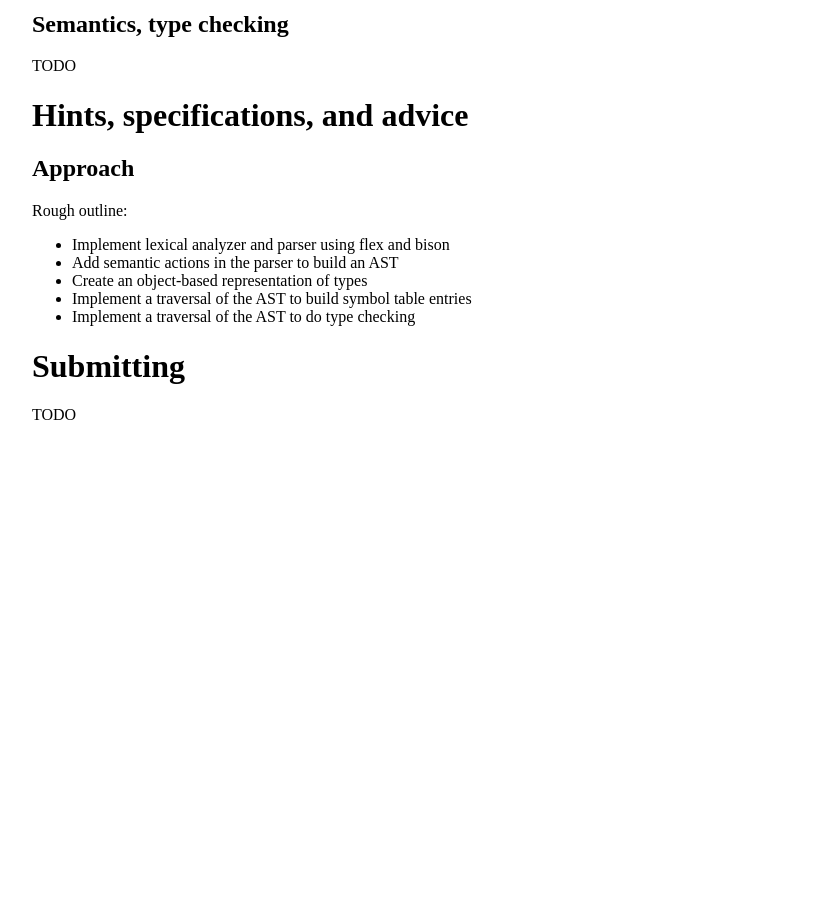
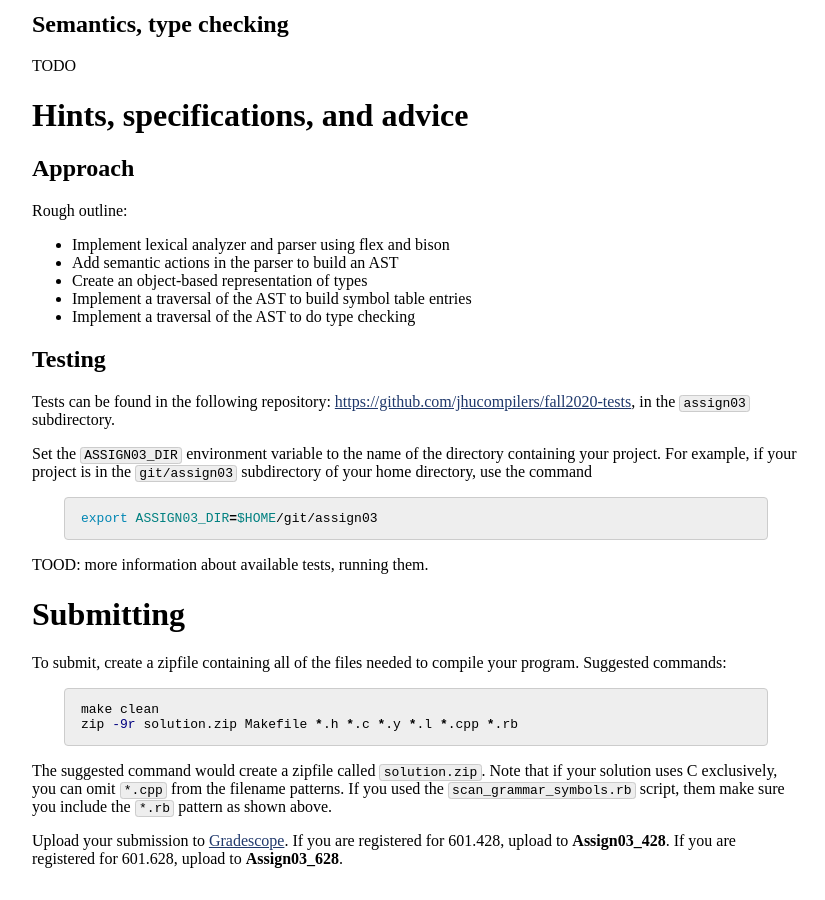
Before and after one commit to jhucompilers/fall2020, a Jekyll site: the page built from assign/assign03.md, in a window 1280 px wide and 900 px high, scrolled down 3618 px. Shown: the whole window, without its empty margins (224-1049 px from the left). Built offline with Jekyll 4.4.1, drawn with Linux system fonts in a browser that asks for light colours; before the commit the page ends 4074 px from its top, so only the background shows below that.

Commit message:
added some more details

````diff
--- a/assign/assign03.md
+++ b/assign/assign03.md
@@ -222,6 +222,27 @@ Rough outline:
 * Implement a traversal of the AST to build symbol table entries
 * Implement a traversal of the AST to do type checking
 
+## Testing
+
+Tests can be found in the following repository: <https://github.com/jhucompilers/fall2020-tests>, in the `assign03` subdirectory.
+
+Set the `ASSIGN03_DIR` environment variable to the name of the directory containing your project.  For example, if your project is in the `git/assign03` subdirectory of your home directory, use the command
+
+```bash
+export ASSIGN03_DIR=$HOME/git/assign03
+```
+
+TOOD: more information about available tests, running them.
+
 # Submitting
 
-TODO
+To submit, create a zipfile containing all of the files needed to compile your program.  Suggested commands:
+
+```bash
+make clean
+zip -9r solution.zip Makefile *.h *.c *.y *.l *.cpp *.rb
+```
+
+The suggested command would create a zipfile called `solution.zip`.  Note that if your solution uses C exclusively, you can omit `*.cpp` from the filename patterns.  If you used the `scan_grammar_symbols.rb` script, them make sure you include the `*.rb` pattern as shown above.
+
+Upload your submission to [Gradescope](https://www.gradescope.com).  If you are registered for 601.428, upload to **Assign03&#95;428**.  If you are registered for 601.628, upload to **Assign03&#95;628**.
````
